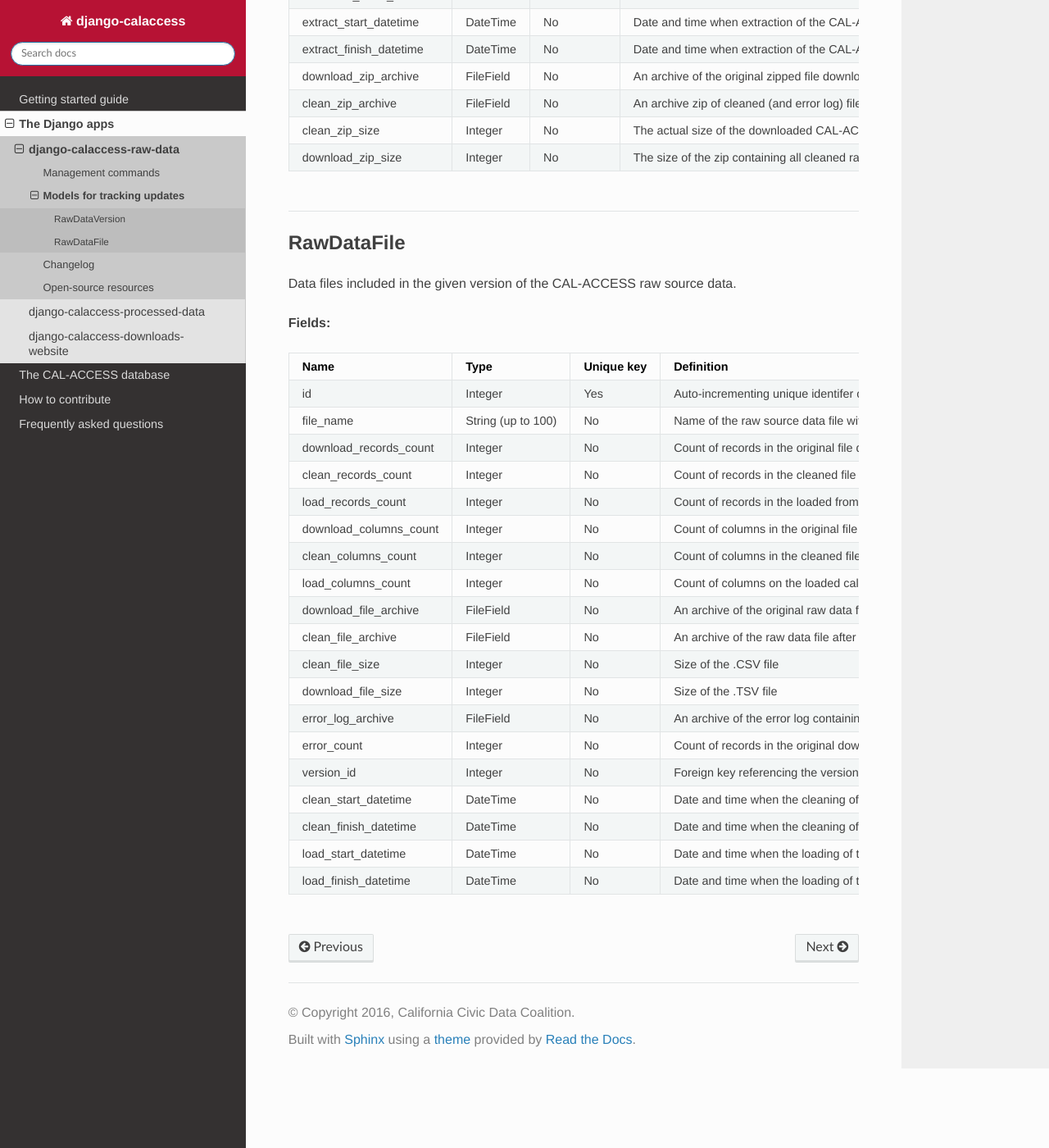
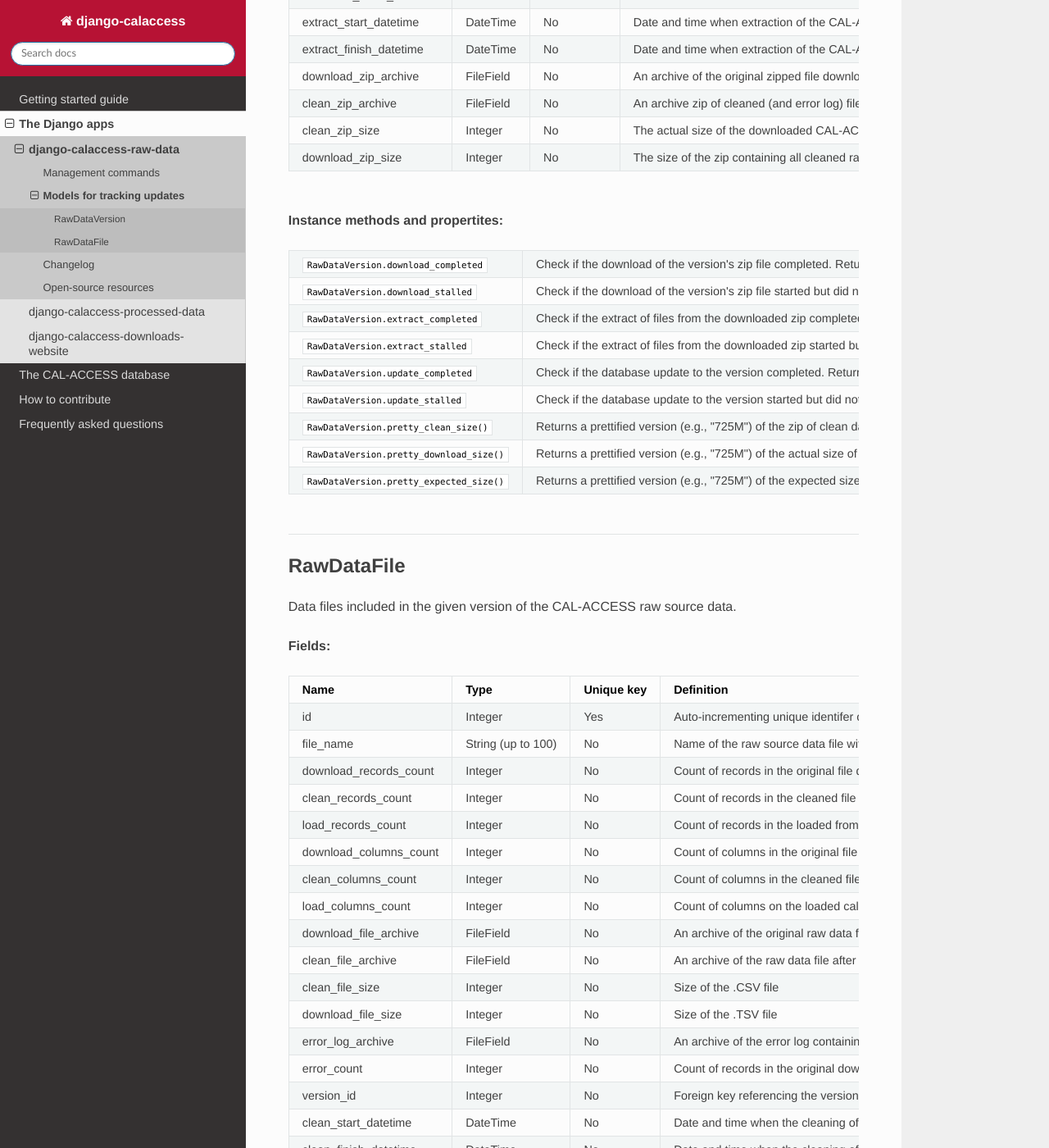
Before and after one commit to palewire/django-calaccess-technical-documentation, a Sphinx documentation site: the page built from docs/apps/calaccess_raw/tracking.rst, in a window 1280 px wide and 1400 px high, scrolled down 1174 px. Shown: the whole window at 82% size. Built offline with Sphinx 7.4.7 and the Read the Docs theme 2.0.0, drawn with Linux system fonts in a browser that asks for light colours; some of the changed text lies outside the part shown.

Commit message:
Add descriptions of instance properties and methods

```diff
--- a/docs/apps/calaccess_raw/tracking.rst
+++ b/docs/apps/calaccess_raw/tracking.rst
@@ -40,8 +40,6 @@ Versions of CAL-ACCESS raw source data, typically released every day.
         </tr>
     </thead>
     <tbody valign="top">
-
-
 
 
         <tr>
@@ -135,6 +133,58 @@ Versions of CAL-ACCESS raw source data, typically released every day.
     </tbody>
     </table>
     </div>
+
+**Instance methods and propertites:**
+
+.. raw:: html
+
+    <div class="wy-table-responsive">
+    <table border="1" class="docutils">
+    <tbody valign="top">
+
+
+        <tr>
+            <td><code>RawDataVersion.download_completed</code></td>
+            <td>Check if the download of the version's zip file completed. Return <code>True</code> or <code>False</code>.</td>
+        </tr>
+        <tr>
+            <td><code>RawDataVersion.download_stalled</code></td>
+            <td>Check if the download of the version's zip file started but did not complete. Return <code>True</code> or <code>False</code>.</td>
+        </tr>
+        <tr>
+            <td><code>RawDataVersion.extract_completed</code></td>
+            <td>Check if the extract of files from the downloaded zip completed. Return <code>True</code> or <code>False</code>.</td>
+        </tr>
+        <tr>
+            <td><code>RawDataVersion.extract_stalled</code></td>
+            <td>Check if the extract of files from the downloaded zip started but did not complete. Return <code>True</code> or <code>False</code>.</td>
+        </tr>
+        <tr>
+            <td><code>RawDataVersion.update_completed</code></td>
+            <td>Check if the database update to the version completed. Return <code>True</code> or <code>False</code>.</td>
+        </tr>
+        <tr>
+            <td><code>RawDataVersion.update_stalled</code></td>
+            <td>Check if the database update to the version started but did not complete. Return <code>True</code> or <code>False</code>.</td>
+        </tr>
+        <tr>
+            <td><code>RawDataVersion.pretty_clean_size()</code></td>
+            <td>Returns a prettified version (e.g., "725M") of the zip of clean data files and error logs.</td>
+        </tr>
+        <tr>
+            <td><code>RawDataVersion.pretty_download_size()</code></td>
+            <td>Returns a prettified version (e.g., "725M") of the actual size of the downloaded zip.</td>
+        </tr>
+        <tr>
+            <td><code>RawDataVersion.pretty_expected_size()</code></td>
+            <td>Returns a prettified version (e.g., "725M") of the expected size of the downloaded zip.</td>
+        </tr>
+
+
+    </tbody>
+    </table>
+    </div>
+
 
 ----------------------
 
@@ -315,3 +365,31 @@ Data files included in the given version of the CAL-ACCESS raw source data.
    	</tbody>
     </table>
     </div>
+
+
+**Instance methods and propertites:**
+
+.. raw:: html
+
+    <div class="wy-table-responsive">
+    <table border="1" class="docutils">
+    <tbody valign="top">
+
+
+        <tr>
+            <td><code>RawDataVersion.model()</code></td>
+            <td>Returns the RawDataFile's corresponding CalAccess database model object.</td>
+        </tr>
+        <tr>
+            <td><code>RawDataVersion.pretty_clean_file_size</code></td>
+            <td>Returns a prettified version of the clean_file_size size.</td>
+        </tr>
+        <tr>
+            <td><code>RawDataVersion.pretty_download_file_size</code></td>
+            <td>Returns a prettified version of the download_file_size size.</td>
+        </tr>
+
+
+    </tbody>
+    </table>
+    </div>
```
